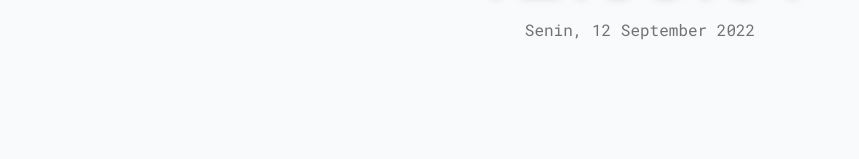
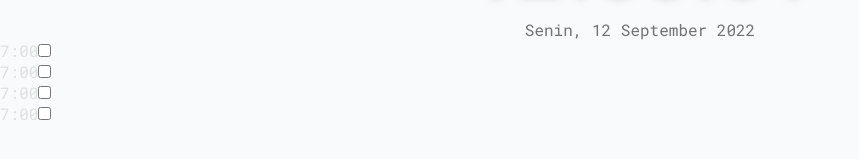
Before and after one commit to ryohilmi/vue-clock-app, a Vue app: page / in a window 1280 px wide. Shown: the part 499-658 px from the top of the page, without its empty margins (0-859 px from the left). Built offline with nearby package versions, Linux system fonts and the light colour scheme.

Commit message:
add alarm component

```diff
--- a/src/App.vue
+++ b/src/App.vue
@@ -1,9 +1,11 @@
 <script setup>
 import Clock from './components/Clock.vue';
+import Alarm from './components/Alarm.vue'
 </script>
 
 <template>
   <Clock />
+  <Alarm />
 </template>
 
 <style>
--- /dev/null
+++ b/src/components/Alarm.vue
@@ -0,0 +1,19 @@
+<script>
+import AlarmItem from "./AlarmItem.vue"
+
+export default {
+    components: {
+        AlarmItem
+    }
+}
+</script>
+
+<template>
+<AlarmItem />
+<AlarmItem />
+<AlarmItem />
+<AlarmItem />
+</template>
+
+<style lang="scss" scoped>
+</style>
--- /dev/null
+++ b/src/components/AlarmItem.vue
@@ -0,0 +1,6 @@
+<template>
+    <div class="alarm-item">
+        <span>7:00</span>
+        <input type="checkbox" name="" id="">
+    </div>
+</template>
```
